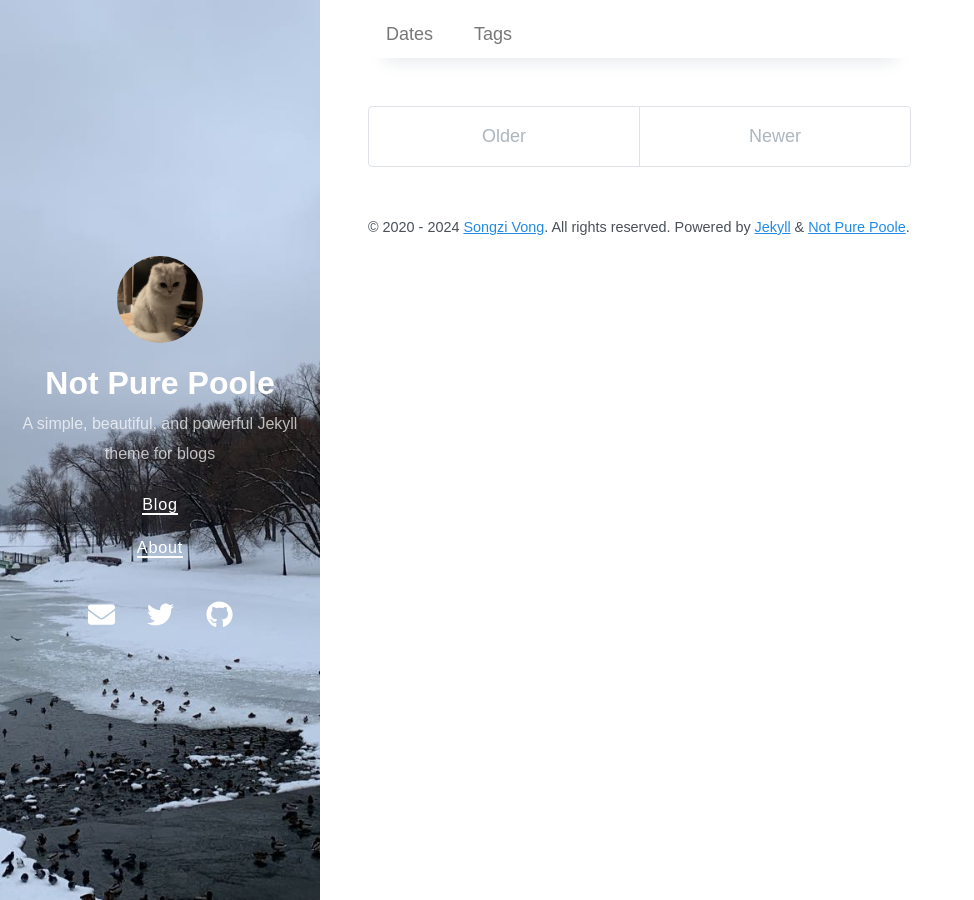
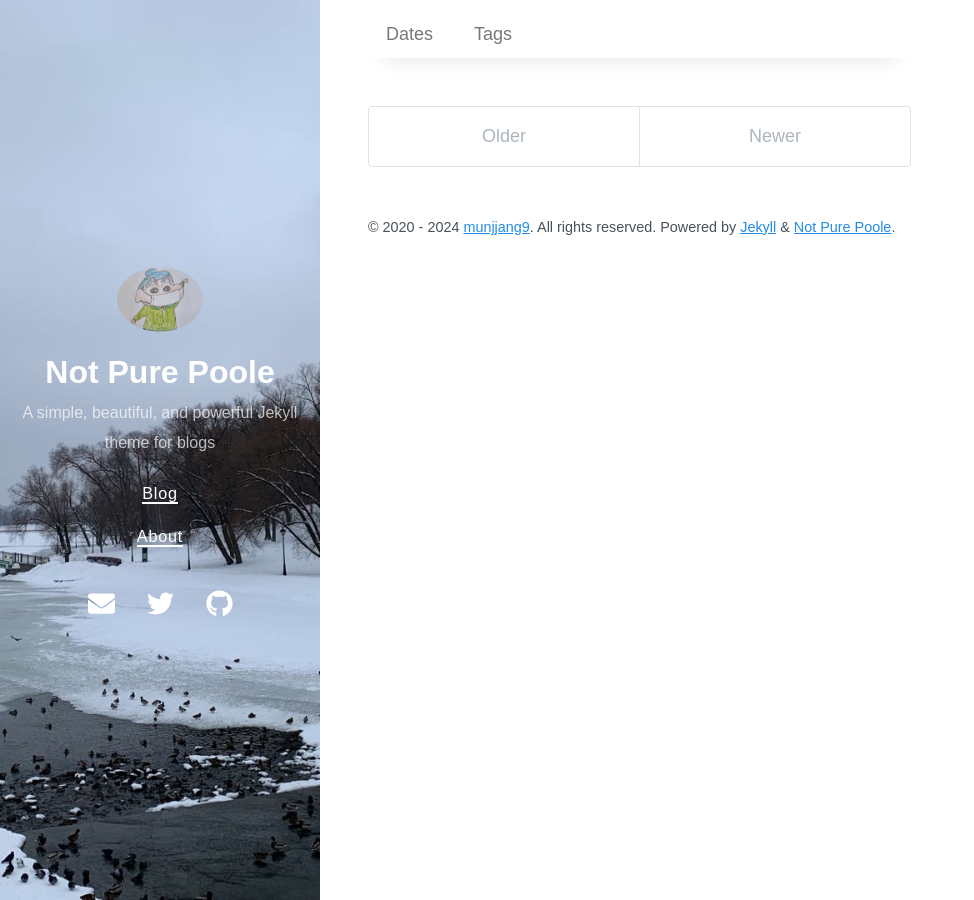
Before and after one commit to munjjang9/munjjang9.github.io, a Jekyll site: the page built from index.markdown, in a window 1280 px wide. Shown: the whole page, without its empty margins (0-974 px from the left). Built offline with Jekyll 4.4.1, drawn with Linux system fonts in a browser that asks for light colours; nearby versions of some CDN libraries; the list of posts is cut into pages by our own code.

Commit message:
Update _config.yml

```diff
--- a/_config.yml
+++ b/_config.yml
@@ -2,7 +2,7 @@
 title: Not Pure Poole
 description: A simple, beautiful, and powerful Jekyll theme for blogs
 url: https://vszhub.github.io
-avatar: /avatar.jpeg
+avatar: /avatar2.jpeg
 paginate: 5
 permalink: pretty
 cover_image: /bg.jpeg
@@ -29,16 +29,16 @@ exclude:
 
 # Optimize Jekyl SEO Tag
 twitter:
-  username: vszhub
+  username: munjjang9
   card: summary
 logo: logo.png
 social:
   name: Songzi Vong
   links:
-    - https://twitter.com/vszhub
-    - https://github.com/vszhub
+    - https://twitter.com/munjjang9
+    - https://github.com/munjjang9
 google_site_verification: xxxxx
-lang: en
+lang: ko-KR
 
 sass:
   sass_dir: _sass
@@ -54,6 +54,6 @@ sass:
 
 # Specify the author for blog posts
 author:
-  name: Songzi Vong
-  url: https://github.com/vszhub/
-  email: vszhub@gmail.com
+  name: munjjang9
+  url: https://github.com/munjjang9/
+  email: munzzang9@naver.com
```
